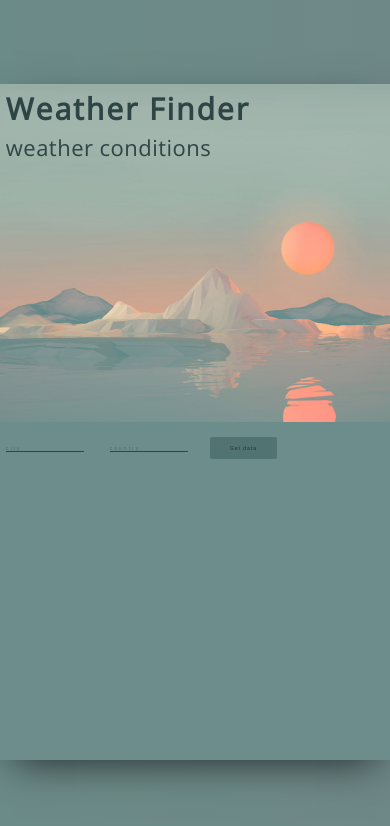
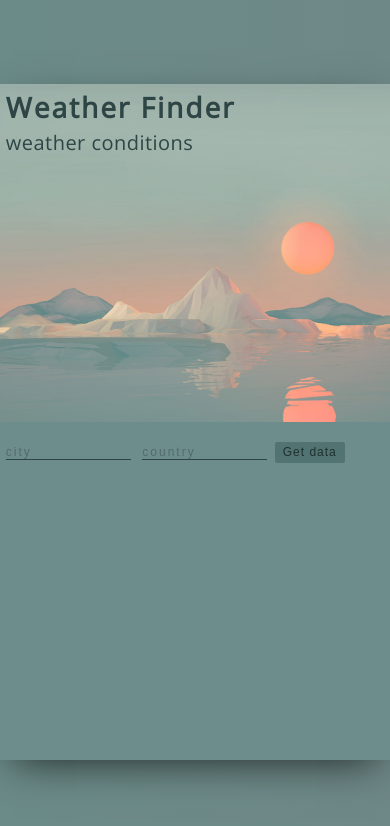
Before and after one commit to xaositectt/weather_app, a React (Create React App) app: page / in a window 390 px wide. Shown: the top 826 px of the page. Built offline with nearby package versions, Linux system fonts and the light colour scheme.

Commit message:
adjusted font sizes, margins and padding in media queries to make it look good both on samsung and iphone

```diff
--- a/src/App.js
+++ b/src/App.js
@@ -25,8 +25,8 @@ class App extends React.Component {
   setStateData = (data) => {
       this.setState({
         temperature: data.currentTemp,
-        city: data.city,
-        country: data.country,
+        city: this.capitalize(data.city),
+        country: data.country.toUpperCase(),
         humidity: data.humidity,
         description: data.description,
         forecastData: data.forecastTemp,
@@ -34,6 +34,8 @@ class App extends React.Component {
         error: data.error,
       });
   }
+
+  capitalize = (s) => s[0].toUpperCase() + s.slice(1);
 
   getWeather = async (e) => {
     e.preventDefault();
@@ -54,9 +56,9 @@ class App extends React.Component {
   render() {
     return (
 
-      <div class="background">
-        <div class="container">
-          <div class="left side">
+      <div className="background">
+        <div className="container">
+          <div className="left side">
             <Titles city={this.state.city}/>
             <div className="graph">
               <Weather
@@ -72,7 +74,7 @@ class App extends React.Component {
 
             </div>
           </div>
-          <div class="right side">
+          <div className="right side">
             <Form getWeather = {this.getWeather}/>
             <LineGraph
               temperatures={this.state.forecastData}
@@ -81,7 +83,6 @@ class App extends React.Component {
           </div>
         </div>
       </div>
-
     );
   }
 }
--- a/src/components/linechart.js
+++ b/src/components/linechart.js
@@ -34,6 +34,22 @@ const LineGraph = (props) => {
     legend: {
       display: false,
     },
+    scales: {
+        xAxes: [{
+            ticks: {
+                autoSkip: false,
+                maxRotation: 0,
+                minRotation: 0,
+                fontSize: 8
+            }
+        }],
+        yAxes: [{
+          ticks: {
+              fontSize: 8
+          }
+      }],
+    }
+
   };
 
   return (
--- a/src/components/weather.js
+++ b/src/components/weather.js
@@ -5,8 +5,8 @@ const Weather = props => (
   // className="weather__info"
     <div>
       { props.city && props.country && <p className="weather__key">Location: <span className="weather__value">{props.city}, {props.country}</span></p>}
-      { props.temperature && <p className="weather__key">Temperature: <span className="weather__value">{props.temperature}</span>°C</p> }
-      { props.humidity && <p className="weather__key">Humidity: <span className="weather__value">{props.humidity}</span>%</p> }
+      { props.temperature && <p className="weather__key">Temperature: <span className="weather__value">{props.temperature}°C</span></p> }
+      { props.humidity && <p className="weather__key">Humidity: <span className="weather__value">{props.humidity}%</span></p> }
       { props.description && <p className="weather__key">Conditions: <span className="weather__value">{props.description}</span></p> }
       { props.error && <p className="weather__key">Error: <span className="weather__value">{props.error}</span></p> }
     </div>
--- a/src/style/style.css
+++ b/src/style/style.css
@@ -83,7 +83,7 @@ input[type="text"] {
   font-weight: lighter;
   letter-spacing: 2px;
   margin-bottom: 30px;
-  margin-right: 20px;
+  margin-right: 1.5vw;
   font-size: 1.3vw;
 }
 
@@ -94,7 +94,7 @@ input[type="text"] {
 
 button {
   border: 0;
-  padding: 8px 20px;
+  padding: 1vw 2vw;
   margin: 0 2px;
   border-radius: 2px;
   font-weight: lighter;
@@ -118,6 +118,25 @@ button:active {
   padding: 1vw 0vw 0 0vw;
 }
 
+.weather__value {
+  color: #925b4d;
+}
+
+input:-webkit-autofill,
+input:-webkit-autofill:hover,
+input:-webkit-autofill:focus
+input:-webkit-autofill,
+textarea:-webkit-autofill,
+textarea:-webkit-autofill:hover
+textarea:-webkit-autofill:focus,
+select:-webkit-autofill,
+select:-webkit-autofill:hover,s
+select:-webkit-autofill:focus {
+  -webkit-text-fill-color: #203130;
+  -webkit-box-shadow: 0 0 0px 1000px #6d8d8c inset;
+  transition: background-color 5000s ease-in-out 0s;
+}
+
 /*
 * media queries for small screens if you adjust size. It still doesn't work for a certain small size on mobile.
 */
@@ -131,15 +150,37 @@ button:active {
   .subtitles {
     font-size: 16px;
   }
+
+  .weather__key {
+    font-size: 14px;
+  }
+
+  input[type="text"] {
+    width: 26%;
+    font-size: 12px;
+  }
+
+  button {
+    font-size: 12px;
+  }
 }
 
 @media all and (max-width: 420px) {
   .titles {
-    font-size: 30px;
+    font-size: 28px;
   }
 
   .subtitles {
-    font-size: 22px;
+    font-size: 20px;
+  }
+
+  .weather__key {
+    font-size: 16px;
+  }
+
+  input[type="text"] {
+    width: 32%;
+    font-size: 12px;
   }
 }
 
```
